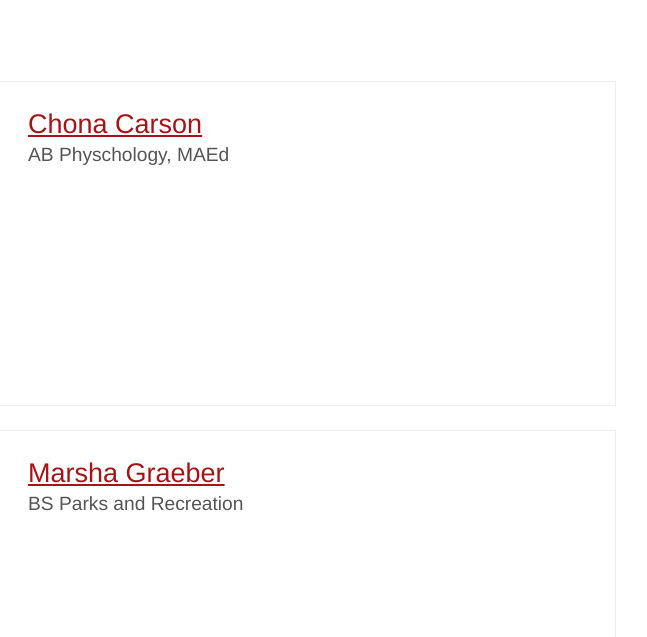
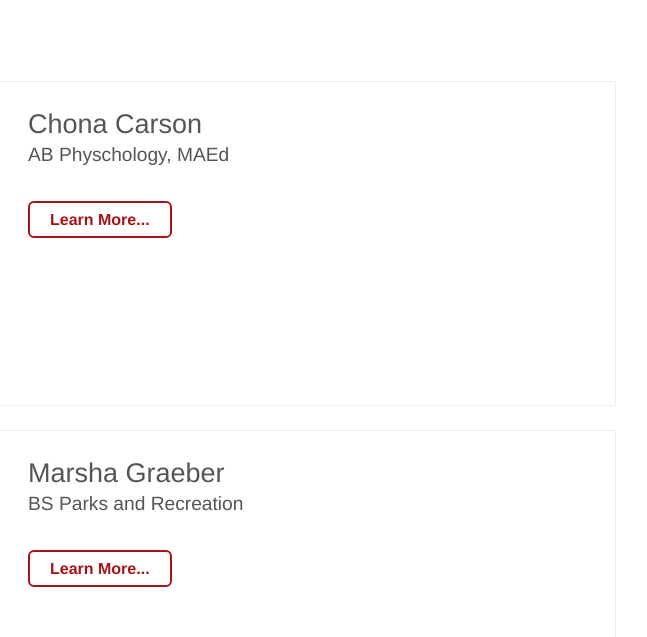
Before and after one commit to cse256-sp2023/information-foraging-project-mc-bri-zoe-maya, a website: page files/panda_bears.html in a window 1280 px wide. Shown: the part 1814-2451 px from the top of the page, 289-936 px from the left. Drawn offline with nearby package versions, Linux system fonts and the light colour scheme; files that its build step writes are made by us from their sources; files whose address does not match are found by name.

Commit message:
More guidance!!!

```diff
--- a/files/css/common.css
+++ b/files/css/common.css
@@ -129,3 +129,16 @@ main h4 a {
 .small-text{
     font-size: smaller;
 }
+
+.learn-more-button {
+    color: #a51417;
+    border: #a51417;
+    border-width: 2px;
+    border-radius: 6px;
+    border-style: solid;
+    font-size: 1rem;
+    line-height: 1.1;
+    padding: 8px 20px;
+    text-decoration: none;
+    font-weight: bold;
+}
--- a/files/panda_bears.html
+++ b/files/panda_bears.html
@@ -164,11 +164,11 @@
 					src="https://nurseryschool.wustl.edu/files/2018/04/revchona-xggdij-280x386.jpg"
 					class="people-list-image attachment-washu-ppi-headshot size-washu-ppi-headshot wp-post-image">
 				<div class="individual-staff-member-data">
-					<h3>
-					<a href="files/chona_carson.html">Chona Carson
-					</a>
+					<h3>Chona Carson
 					</h3>
 					<p class="staff-qualifications">AB Physchology, MAEd</p>
+					<br>
+					<a class="learn-more-button" href="files/chona_carson.html">Learn More...</a>
 				</div>
 				</div>
 			</div>
@@ -178,11 +178,11 @@
 					src="https://nurseryschool.wustl.edu/files/2018/04/revmarsha-1v5tvsi-280x386.jpg"
 					class="people-list-image attachment-washu-ppi-headshot size-washu-ppi-headshot wp-post-image">
 				<div class="individual-staff-member-data">
-					<h3>
-					<a href="files/marsha_graeber.html">Marsha Graeber
-					</a>
+					<h3>Marsha Graeber
 					</h3>
 					<p class="staff-qualifications">BS Parks and Recreation</p>
+					<br>
+					<a class="learn-more-button" href="files/marsha_graeber.html">Learn More...</a>
 				</div>
 				</div>
 			</div>
```
Also changed, not shown: files/bear_cubs.html (+7 -5 lines), files/big_bears.html (+3 -2 lines), files/mission.html (+10 -4 lines), files/sun_bears.html (+6 -5 lines), files/teddy_bears.html (+5 -5 lines).
